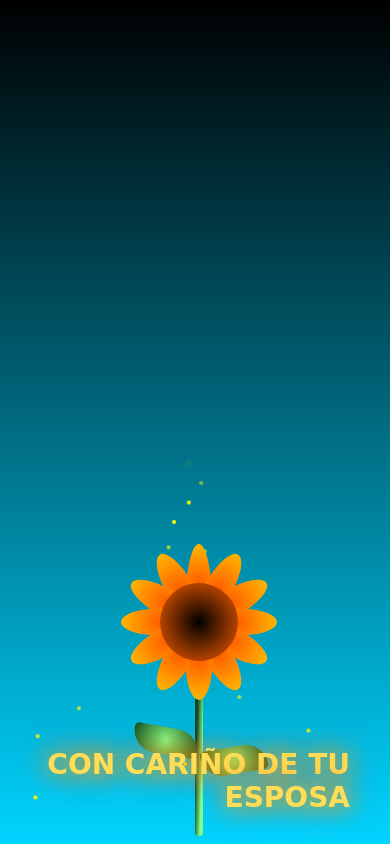
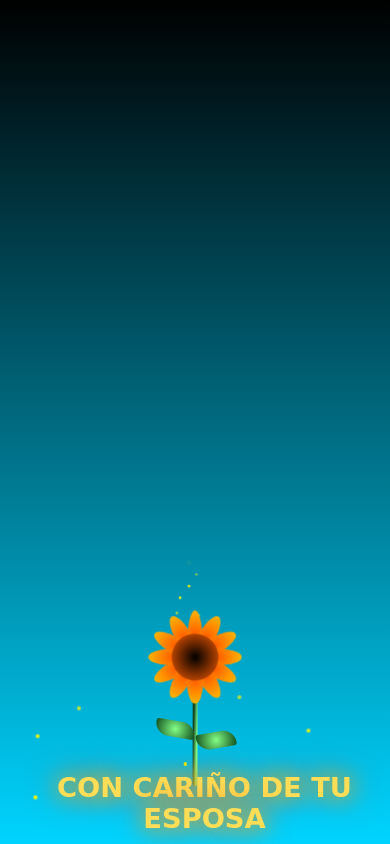
Before and after one commit to mrp031118/flores-amarillas, a plain HTML site: page index.html in a window 390 px wide. Shown: the top 844 px of the page. Drawn offline with Linux system fonts and the light colour scheme.

Commit message:
Update style.css

```diff
--- a/style.css
+++ b/style.css
@@ -381,3 +381,36 @@ body {
         text-align: justify;
     }
 }
+
+/* Estilos responsivos */
+@media (max-width: 768px) {
+    body {
+        align-items: center;
+        justify-content: center;
+        padding: 20px;
+    }
+
+    .flower_wrapper {
+        transform: translateX(-50%) scale(0.8); /* Reduce un poco la flor */
+    }
+
+    #text {
+        font-size: 6vw; /* Texto proporcional a la pantalla */
+        bottom: 15px;
+        right: 15px;
+        text-align: center;
+        width: 90%; /* Para que no se corte */
+    }
+}
+
+@media (max-width: 480px) {
+    .flower_wrapper {
+        transform: translateX(-50%) scale(0.6); /* Aún más pequeño en celulares chicos */
+    }
+
+    #text {
+        font-size: 7vw;
+        bottom: 10px;
+        right: 10px;
+    }
+}
```
